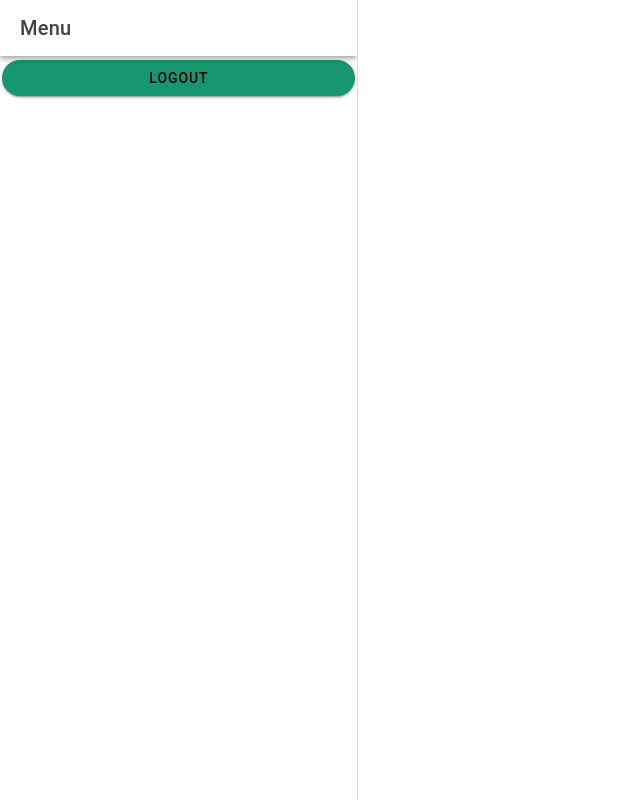
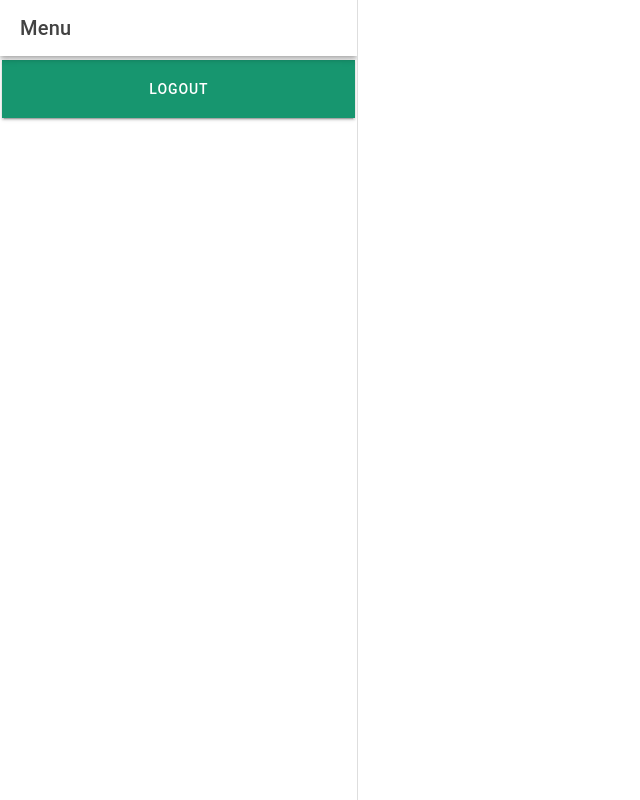
Before and after one commit to andreejavier/landong, a React (Vite) app: page /app/home/stats in a window 1280 px wide. Shown: the whole page, without its empty margins (0-640 px from the left). Built offline with nearby package versions, Linux system fonts and the light colour scheme.

Commit message:
Initial theme changes

```diff
--- a/src/pages/Home.css
+++ b/src/pages/Home.css
@@ -38,3 +38,12 @@
     background-color: #ffffff; /* Your active tab background color */
     color: #000000; /* Your active tab text color */
   }
+
+.home-tab{
+    color:white;
+}
+
+.home-white-text{
+    color:rgb(128, 128, 128);
+    font-size: 12.5px;
+}
--- a/src/pages/Home.tsx
+++ b/src/pages/Home.tsx
@@ -35,19 +35,19 @@ const Page1: React.FC = () => {
           <Redirect exact from="/app/home" to="/app/home/stats" />
         </IonRouterOutlet>
 
-        <IonTabBar slot="bottom" color="landong-light">
-          <IonTabButton tab="map" href="/app/home/map">
-            <IonIcon icon={mapSharp} />
+        <IonTabBar slot="bottom" color="landong-secondary">
+          <IonTabButton  className="home-tab" tab="map" href="/app/home/map">
+            <IonIcon  icon={mapSharp} />
             <IonLabel>Map</IonLabel>
           </IonTabButton>
 
-          <IonTabButton tab="plant" href="/app/home/plant">
-            <IonIcon icon={leaf} />
+          <IonTabButton  className="home-tab" tab="plant" href="/app/home/plant">
+            <IonIcon  icon={leaf} />
             <IonLabel>Plant Now</IonLabel>
           </IonTabButton>
 
-          <IonTabButton tab="stats" href="/app/home/stats">
-            <IonIcon icon={statsChartOutline} />
+          <IonTabButton  className="home-tab" tab="stats" href="/app/home/stats">
+            <IonIcon className="home-tab-icon" icon={statsChartOutline} />
             <IonLabel>Stats</IonLabel>
           </IonTabButton>
         </IonTabBar>
--- a/src/pages/Login.tsx
+++ b/src/pages/Login.tsx
@@ -54,7 +54,8 @@ const Login: React.FC = () => {
                 </IonRow>
                 <IonRow >
                   <IonCol >
-                  <IonButton onClick={() => doLogin()} expand="block" color="landong-light text-white" shape="round">Signup</IonButton>
+                  <IonButton onClick={() => doLogin()} expand="block" color="landong-light text-white" shape="round"
+                  ><p className='home-white-text'>Signup</p></IonButton>
                   </IonCol>
 
                 </IonRow>
--- a/src/pages/Menu.tsx
+++ b/src/pages/Menu.tsx
@@ -48,8 +48,13 @@ const Menu: React.FC = () => {
             </IonMenuToggle>
           ))}
 
-          <IonButton routerLink="/" routerDirection="back" expand="full" color="landong-secondary text-white" shape="round">
-            Logout
+          <IonButton
+            routerLink="/"
+            routerDirection="back"
+            expand="full"
+            color="landong-secondary text-white"
+            >
+            <p className="home-tab">Logout</p>
           </IonButton>
         </IonContent>
       </IonMenu>
```
